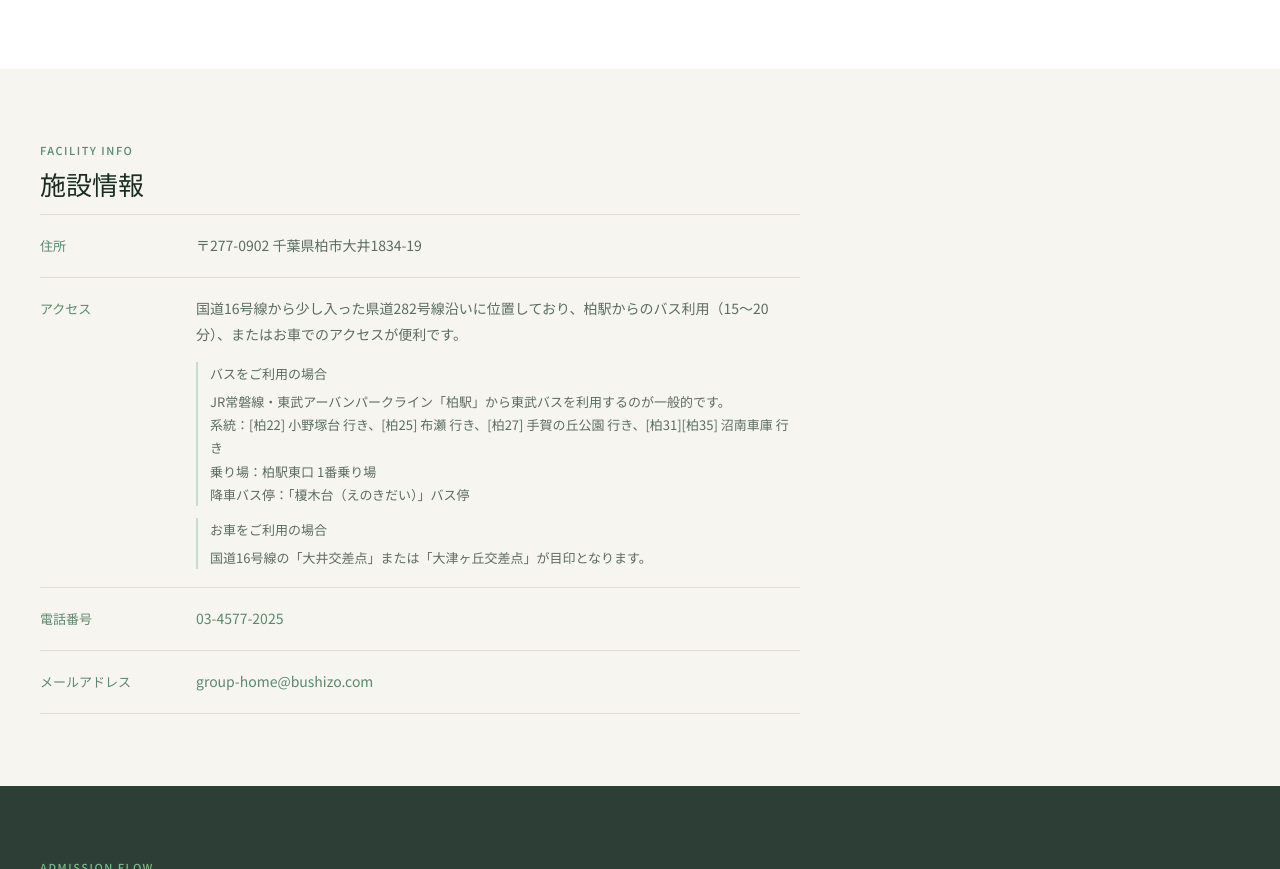
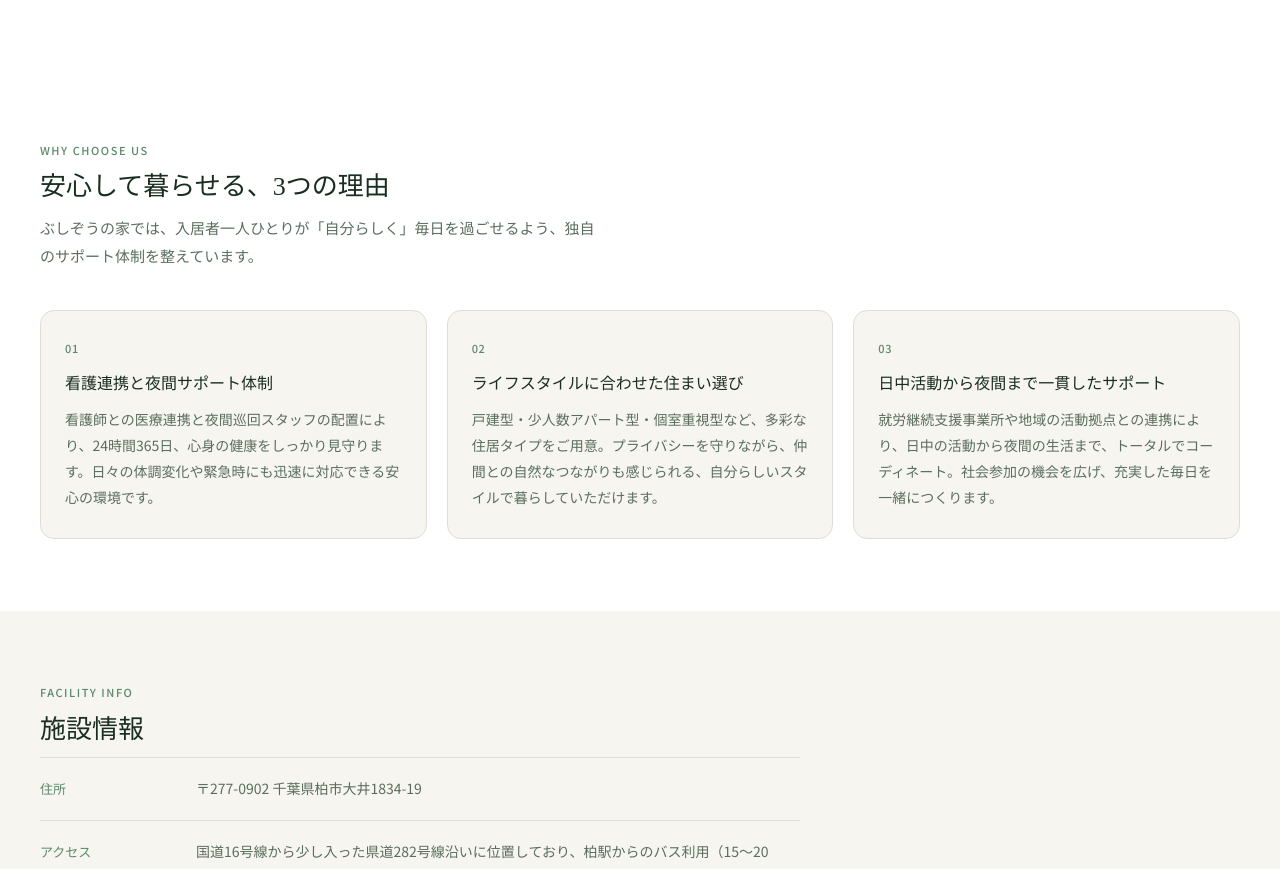
Before and after one commit to iezo-1173/grouphome-bushizo, a plain HTML site: page index.html in a window 1280 px wide. Shown: the part 1044-1913 px from the top of the page. Drawn offline with Linux system fonts and the light colour scheme.

Commit message:
サポート体制セクション追加（看護連携・住まい選び・日中活動支援）

```diff
--- a/index.html
+++ b/index.html
@@ -668,6 +668,30 @@
     </div>
   </section>
 
+  <!-- 充実のサポート体制 -->
+  <section class="section section-white">
+    <p class="section-label">WHY CHOOSE US</p>
+    <h2 class="section-title">安心して暮らせる、3つの理由</h2>
+    <p class="section-sub">ぶしぞうの家では、入居者一人ひとりが「自分らしく」毎日を過ごせるよう、独自のサポート体制を整えています。</p>
+    <div class="features">
+      <div class="feature-card">
+        <p class="feat-num">01</p>
+        <h3 class="feat-title">看護連携と夜間サポート体制</h3>
+        <p class="feat-text">看護師との医療連携と夜間巡回スタッフの配置により、24時間365日、心身の健康をしっかり見守ります。日々の体調変化や緊急時にも迅速に対応できる安心の環境です。</p>
+      </div>
+      <div class="feature-card">
+        <p class="feat-num">02</p>
+        <h3 class="feat-title">ライフスタイルに合わせた住まい選び</h3>
+        <p class="feat-text">戸建型・少人数アパート型・個室重視型など、多彩な住居タイプをご用意。プライバシーを守りながら、仲間との自然なつながりも感じられる、自分らしいスタイルで暮らしていただけます。</p>
+      </div>
+      <div class="feature-card">
+        <p class="feat-num">03</p>
+        <h3 class="feat-title">日中活動から夜間まで一貫したサポート</h3>
+        <p class="feat-text">就労継続支援事業所や地域の活動拠点との連携により、日中の活動から夜間の生活まで、トータルでコーディネート。社会参加の機会を広げ、充実した毎日を一緒につくります。</p>
+      </div>
+    </div>
+  </section>
+
   <!-- 施設情報 -->
   <section class="section">
     <p class="section-label">FACILITY INFO</p>
```
